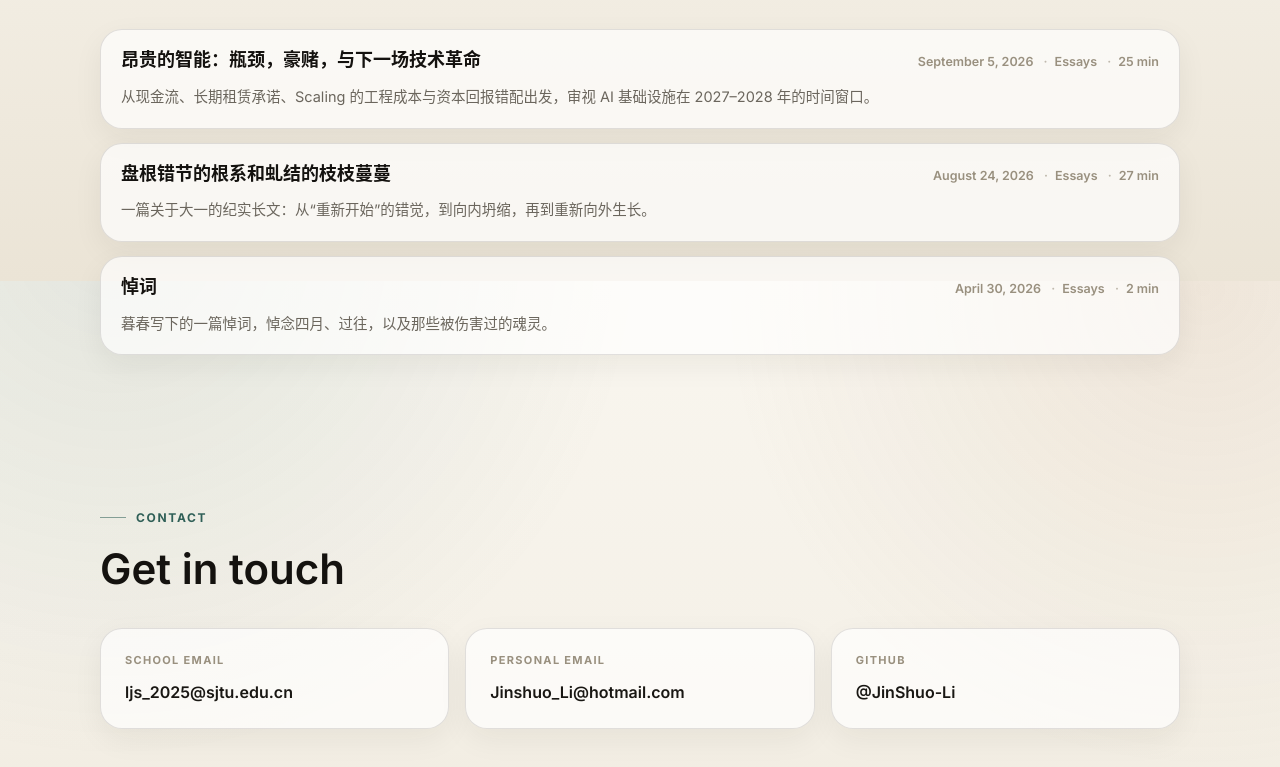
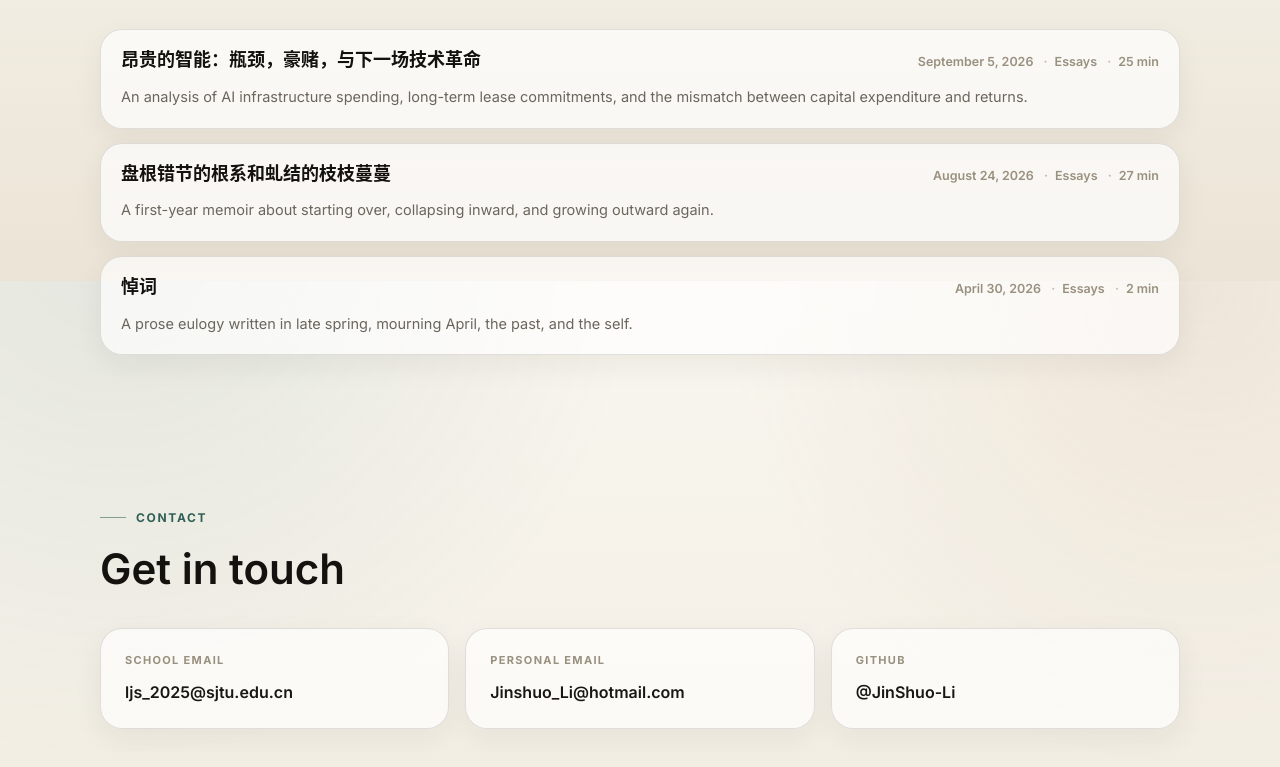
Before and after one commit to JinShuo-Li/JinShuo-Li.github.io, an Astro site: page / in a window 1280 px wide. Shown: the part 2119-2886 px from the top of the page. Built offline with nearby package versions, Linux system fonts and the light colour scheme; Astro itself is replaced by a stand-in of ours.

Commit message:
chore(blog): use English metadata for the essays category
Keep the blog index free of non-title Chinese by giving the category and
articles English descriptions.

```diff
--- a/blog/essays/eulogy.md
+++ b/blog/essays/eulogy.md
@@ -1,6 +1,6 @@
 ---
 title: 悼词
-description: 暮春写下的一篇悼词，悼念四月、过往，以及那些被伤害过的魂灵。
+description: A prose eulogy written in late spring, mourning April, the past, and the self.
 date: 2026-04-30
 tags: [散文, 悼念]
 ---
--- a/blog/essays/pan-gen-cuo-jie.md
+++ b/blog/essays/pan-gen-cuo-jie.md
@@ -1,6 +1,6 @@
 ---
 title: 盘根错节的根系和虬结的枝枝蔓蔓
-description: 一篇关于大一的纪实长文：从“重新开始”的错觉，到向内坍缩，再到重新向外生长。
+description: A first-year memoir about starting over, collapsing inward, and growing outward again.
 date: 2026-08-24
 tags: [随笔, 大学, 回忆]
 ---
--- a/blog/essays/the-cost-of-intelligence.md
+++ b/blog/essays/the-cost-of-intelligence.md
@@ -1,6 +1,6 @@
 ---
 title: 昂贵的智能：瓶颈，豪赌，与下一场技术革命
-description: 从现金流、长期租赁承诺、Scaling 的工程成本与资本回报错配出发，审视 AI 基础设施在 2027–2028 年的时间窗口。
+description: An analysis of AI infrastructure spending, long-term lease commitments, and the mismatch between capital expenditure and returns.
 date: 2026-09-05
 tags: [人工智能, 资本市场, 技术趋势]
 ---
```
Also changed, not shown: blog/essays/README.md.
